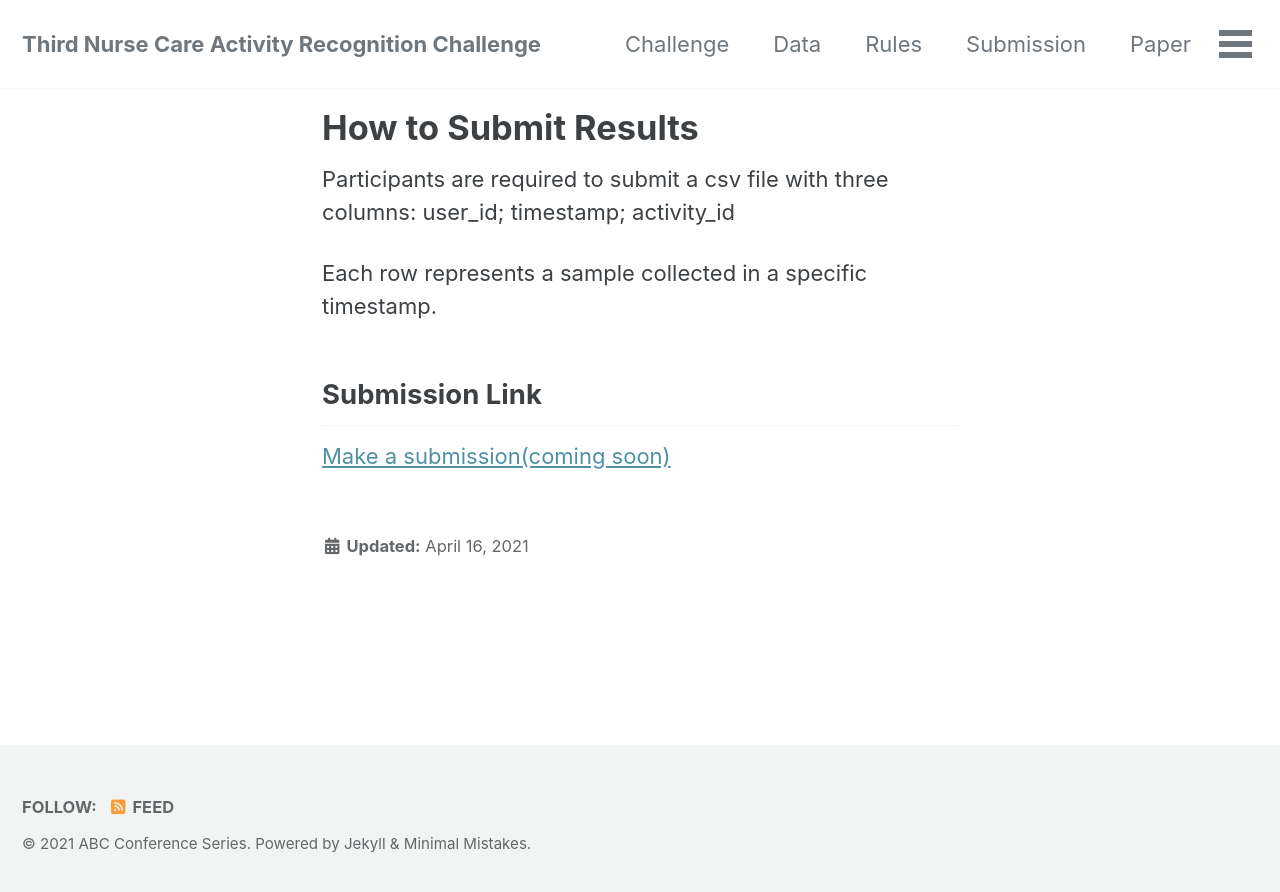
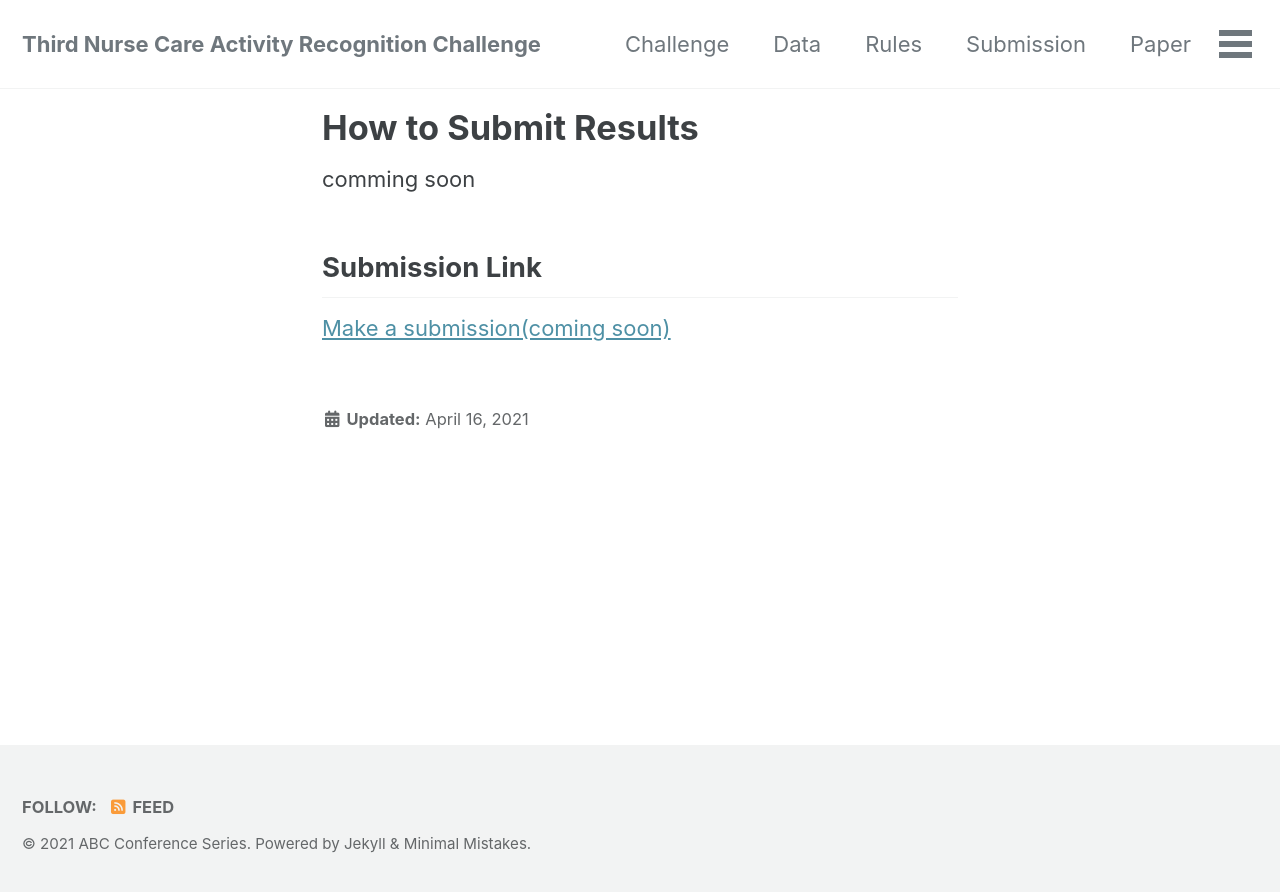
Before and after one commit to abc-research/nurse2021, a Jekyll site: the page built from _pages/submission.md, in a window 1280 px wide. Shown: the top 892 px of the page. Built offline with Jekyll 4.4.1, drawn with Linux system fonts in a browser that asks for light colours; cached includes are drawn as plain includes; nearby versions of some CDN libraries.

Commit message:
fix: remove old content

```diff
--- a/_pages/submission.md
+++ b/_pages/submission.md
@@ -6,10 +6,14 @@ excerpt: "Join the Challenge"
 last_modified_at: 2021-04-16T20:00:00-09:00
 toc: false
 ---
-Participants are required to submit a csv file with three columns:
+
+<!-- Participants are required to submit a csv file with three columns:
 user_id; timestamp; activity_id
 
-Each row represents a sample collected in a specific timestamp.
+Each row represents a sample collected in a specific timestamp. -->
+
+
+comming soon
 
 ## Submission Link
 [Make a submission(coming soon)]()
```
Also changed, not shown: _pages/results.md (+3 -3 lines).
